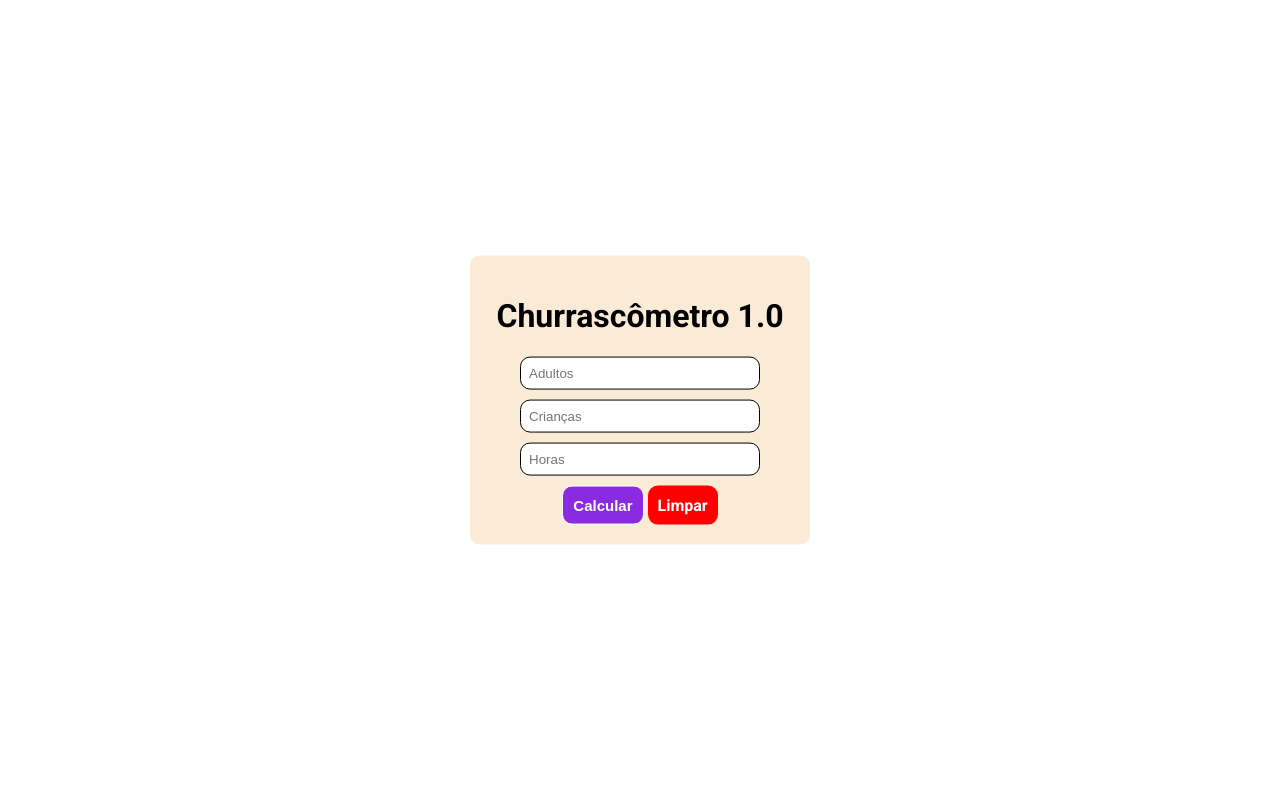
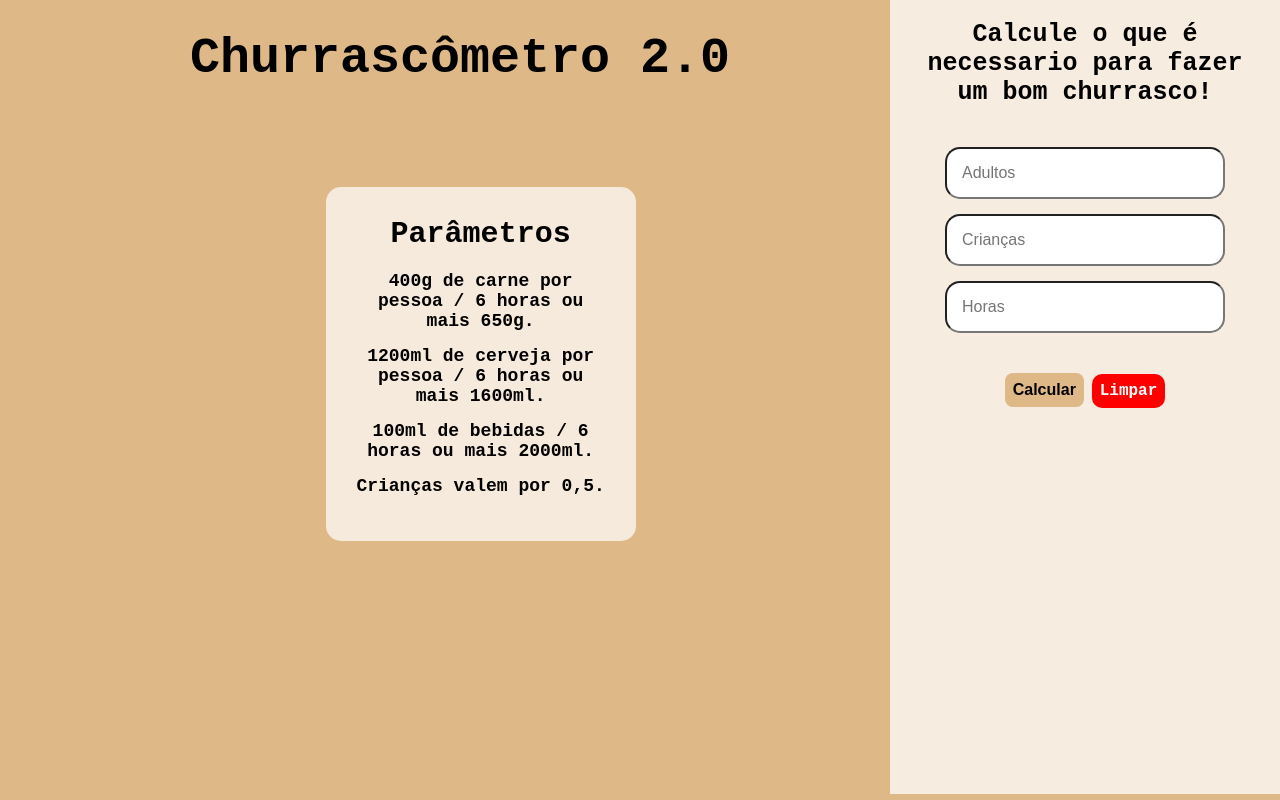
Before and after one commit to Carlosrubenx/Churrascometro, a plain HTML site: page index.html in a window 1280 px wide. Drawn offline with Linux system fonts and the light colour scheme.

Commit message:
Alterações de estilo

```diff
--- a/index.html
+++ b/index.html
@@ -4,26 +4,36 @@
     <meta charset="UTF-8">
     <link rel="stylesheet" href="./styles/style.css">
     <meta name="viewport" content="width=device-width, initial-scale=1.0">
-    <title>Churrascometro 1.0</title>
+    <title>Churrascômetro</title>
 </head>
 <body>
 
     <div class="container">
-        <h1>Churrascômetro 1.0</h1>
+        <h2 class="h2-container">Calcule o que é necessario para fazer um bom churrasco!</h2>
 
-        <input type="number" name="adultos" id="adultos" placeholder="Adultos">
-        <input type="number" name="criancas" id="criancas" placeholder="Crianças">
-        <input type="number" name="duaracao" id="duracao" placeholder="Horas">
+        <input id="adultos" type="number" name="adultos" placeholder="Adultos">
+        <input id="criancas" type="number" name="criancas" placeholder="Crianças">
+        <input id="duracao" type="number" name="duracao" placeholder="Horas">
         <button onclick="calcular()">Calcular</button>
-        <a class="clean" href="./index.html">Limpar</a>
+        <a href="./index.html">Limpar</a>
 
         <div id="resultado">
 
         </div>
     </div>
 
-
-
+    <div class="container-img">
+        <h1 class="h1-container">Churrascômetro 2.0</h1>
+        <div class="about">
+            <h2>Parâmetros</h2>
+            <ul>
+                <li>400g de carne por pessoa  /  6 horas ou mais 650g.</li>
+                <li>1200ml de cerveja por pessoa  /  6 horas ou mais 1600ml.</li>
+                <li>100ml de bebidas  /  6 horas ou mais 2000ml.</li>
+                <li>Crianças valem por 0,5.</li>
+            </ul>
+        </div>
+    </div>
     <script src="./scripts/script.js"></script>
 </body>
 </html>
--- a/scripts/script.js
+++ b/scripts/script.js
@@ -4,69 +4,47 @@
 
 // Crianças valem poe 0,5.
 
+
 let inputAdultos = document.getElementById("adultos");
 let inputCriancas = document.getElementById("criancas");
-let inputDuracao = document.getElementById("duracao")
-
-let resultado = document.getElementById("resultado")
+let inputDuracao = document.getElementById("duracao");
+let resultado = document.getElementById("resultado");
 
 function calcular() {
-
 
     let adultos = inputAdultos.value;
     let criancas = inputCriancas.value;
     let duracao = inputDuracao.value;
-    let pessoas = parseInt(criancas) + parseInt(adultos);
 
-    let qdtTotalCarne = carnePP(duracao) * adultos + (carnePP(duracao) / 2 * criancas) ;
+    let qdtTotalCarne = carnePP(duracao) * adultos + (carnePP(duracao) / 2) * criancas;
     let qdtTotalCerveja = cervejaPP(duracao) * adultos;
-    let qdtTotalBebidas = bebidasPP(duracao) * adultos + (bebidasPP(duracao) / 2 * criancas);
-    let pao = paoDeAlho(pessoas)
+    let qdtTotalBebidas = bebidasPP(duracao) * adultos + (bebidasPP(duracao) / 2) * criancas;
 
 
-    resultado.innerHTML = `<p>${qdtTotalCarne/1000}Kg de Carne</p>`
-    resultado.innerHTML += `<p>${Math.ceil(qdtTotalCerveja/355)} Latas de Cerveja</p>`
-    resultado.innerHTML += `<p>${Math.ceil(qdtTotalBebidas/2000)} Pet's de 2L de Bebidas</p>`
-    resultado.innerHTML += `<p>${pao} Pacotes de Pão de Alho</p>`
-
+    resultado.innerHTML = `<p>${Math.ceil(qdtTotalCarne/1000)}Kg de Carne.</p>`
+    resultado.innerHTML += `<p>${Math.ceil(qdtTotalCerveja/355)} Latas de Cerveja.</p>`
+    resultado.innerHTML += `<p>${Math.ceil(qdtTotalBebidas/2000)} Pet's de 2 Litros.</p>`
 }
 
-
-function carnePP (duracao) {
-
-    if(duracao >= 6) {
+function carnePP(duracao) {
+    if(duracao >= 6){
         return 650;
-    }else {
+    }else{
         return 400;
     }
+}
 
-};
-
-function cervejaPP (duracao) {
-
+function cervejaPP(duracao) {
     if(duracao >= 6) {
-        return 2000;
-    }else {
+        return 1600;
+    }else{
         return 1200;
     }
-
-};
-
+}
 function bebidasPP(duracao) {
-
-    if (duracao >= 6) {
-        return 1500;
-    }else {
+    if(duracao >= 6){
+        return 2000;
+    }else{
         return 1000;
     }
-
-};
-
-function paoDeAlho(pessoas){
-
-    if(pessoas >= 8) {
-        return 5;
-    }else {
-        return 3;
-    }
 }
--- a/styles/style.css
+++ b/styles/style.css
@@ -1,49 +1,111 @@
-@import url('https://fonts.googleapis.com/css2?family=Roboto:wght@100;300;400;500;700;900&display=swap');
+/* Configurações gerais da página */
+
+* {
+    margin: 0;
+    padding: 0;
+}
+
+body {
+    background-color: burlywood;
+    font-family: monospace;
+}
+
+/* Container do cálculo */
 
 .container {
-    font-family: 'Roboto', monospace;
-    max-width: 300px;
+    max-width: 350px;
+    height: 94.3vh;
     margin: auto;
-    background-color: AntiqueWhite;
+    background-color: #ffffffbb;
     padding: 20px;
-    border-radius: 10px;
     text-align: center;
+    float: right;
+    position: relative;
+}
 
-    position: absolute;
-    top: 50%;
-    left: 50%;
-    transform: translate(-50%, -50%);
+.h2-container {
+    margin-bottom: 40px;
+    font-size: 25px;
 }
 
 input {
+    width: 80%;
     box-sizing: border-box;
-    width: 80%;
-    padding: 8px;
-    margin-bottom: 10px;
-    border: 0.5px solid ;
-    border-radius: 10px;
+    padding: 15px;
+    margin-bottom: 15px;
+    border-radius: 15px;
+    font-size: 16px;
 }
 
 button {
-    padding: 10px;
-    border-radius: 10px;
-    border: 1px solid;
-    background-color: blueviolet;
-    color: white;
-    font-size: 15px;
+    padding: 8px;
+    border-radius: 8px;
+    cursor: pointer;
+    border: none;
+    background-color: burlywood;
+    font-size: 16px;
     font-weight: bold;
-    cursor: pointer;
+    margin-top: 25px;
 }
 
-.clean {
+a {
     text-decoration: none;
     color: white;
+    font-size: 16px;
+    font-weight: bold;
     background-color: red;
-    padding: 10px;
+    padding: 8px;
     border-radius: 10px;
+    border: none;
+}
+
+/* Container da imagem  */
+
+.container-img {
+    box-sizing: border-box;
+    text-align: center;
+    width: 75.1%;
+    height: 100vh;
+    padding: 30px;
+    background-repeat:no-repeat;
+    background-position: center;
+    background-size: cover;
+}
+
+.h1-container {
+    font-size: 50px;
+
+}
+
+.about {
+    max-width: 250px;
+    margin: auto;
+    background-color: rgb(255, 255, 255,0.7 );
+    padding: 30px;
+    border-radius: 15px;
+    margin-top: 100px;
+    text-align: center;
+}
+
+.about h2 {
+    font-size: 30px;
+    margin-bottom: 20px;
+}
+
+.about li {
+    font-size: 18px;
+    list-style: none;
+    margin-bottom: 15px;
     font-weight: bold;
 }
 
+/* Parte onde vai aparecer o resultado */
+
 #resultado {
-    font-size: 18px;
+margin-top: 30px;
+font-size: 20px;
 }
+
+#resultado p {
+    margin-bottom: 25px;
+}
```
Also changed, not shown: images/churras.webp (added), images/churras2.webp (added), images/churras3.jfif (added).
